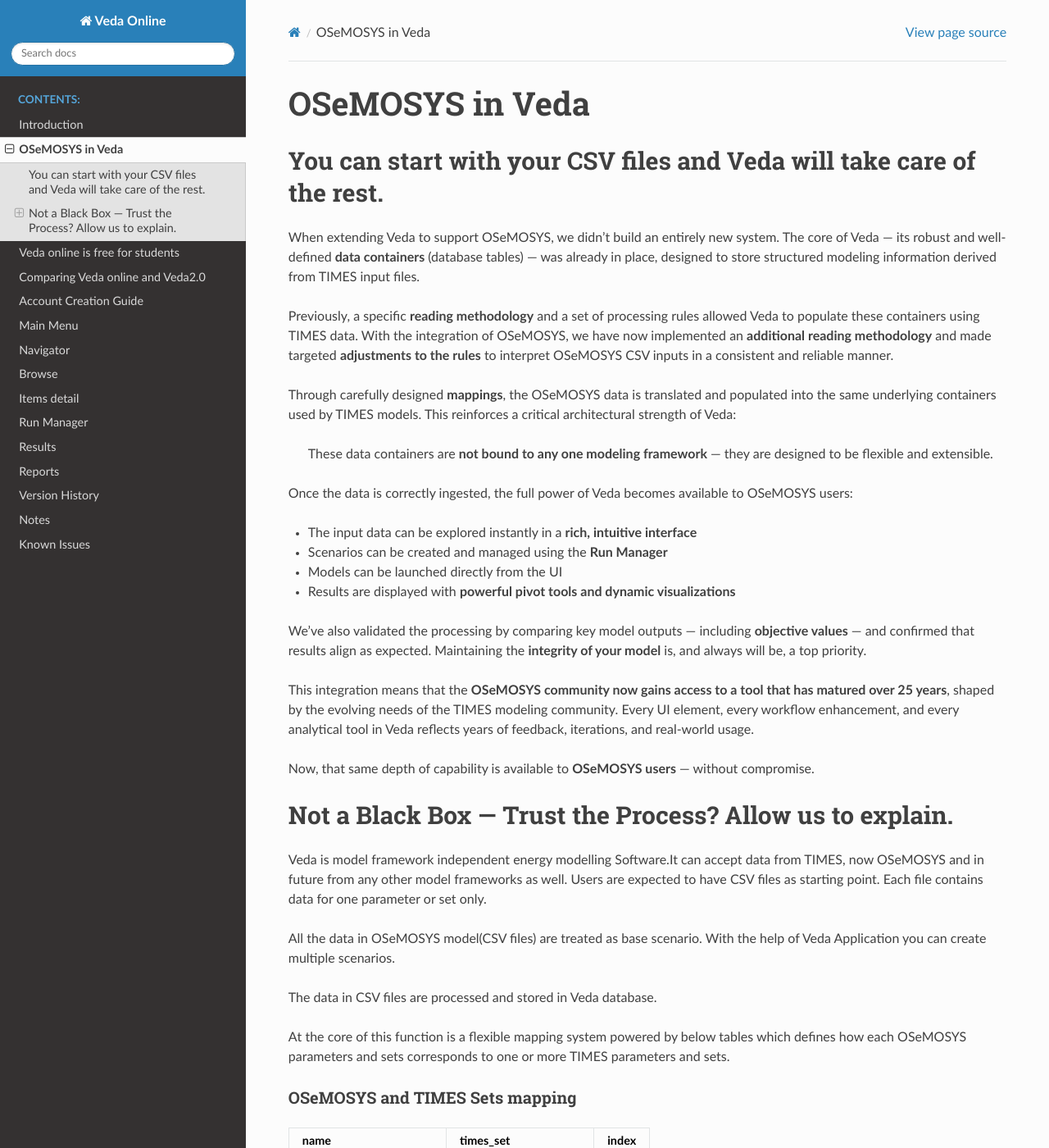
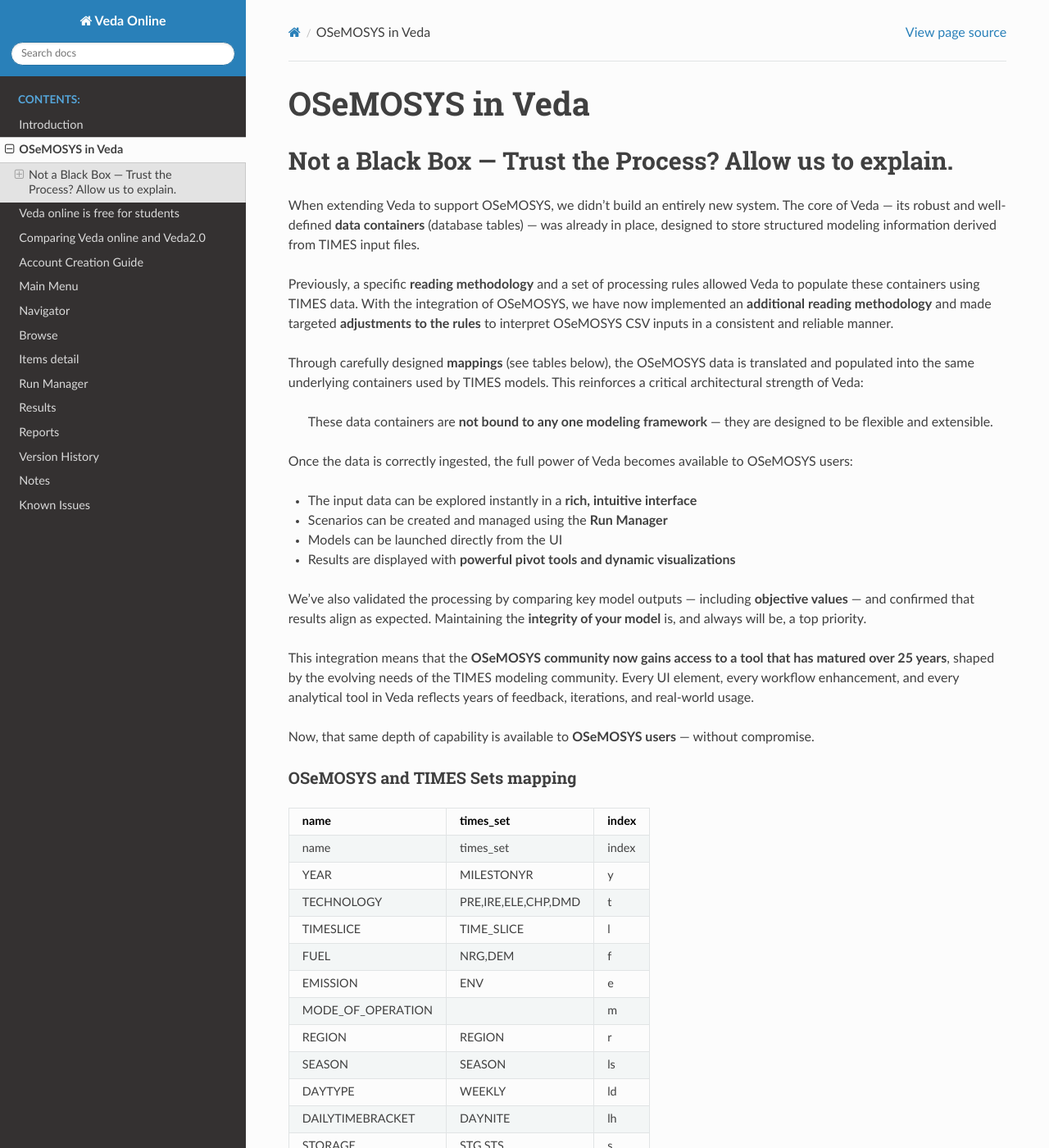
Before and after one commit to kanors-emr/VedaOnline-documentation, a Sphinx documentation site: the page built from source/pages/OSeMOSYS.rst, in a window 1280 px wide and 1400 px high. Shown: the whole window at 82% size. Built offline with Sphinx 7.4.7 and the Read the Docs theme 3.1.0, drawn with Linux system fonts in a browser that asks for light colours; some of the changed text lies outside the part shown.

Commit message:
Update OSeMOSYS.rst

```diff
--- a/source/pages/OSeMOSYS.rst
+++ b/source/pages/OSeMOSYS.rst
@@ -2,15 +2,15 @@
 OSeMOSYS in Veda
 #################
 
-You can start with your CSV files and Veda will take care of the rest.
-#################################################################################################################
+Not a Black Box — Trust the Process? Allow us to explain.
+##########################################################
 When extending Veda to support OSeMOSYS, we didn’t build an entirely new system.
 The core of Veda — its robust and well-defined **data containers** (database tables) — was already in place, designed to store structured modeling information derived from TIMES input files.
 
 Previously, a specific **reading methodology** and a set of processing rules allowed Veda to populate these containers using TIMES data.
 With the integration of OSeMOSYS, we have now implemented an **additional reading methodology** and made targeted **adjustments to the rules** to interpret OSeMOSYS CSV inputs in a consistent and reliable manner.
 
-Through carefully designed **mappings**, the OSeMOSYS data is translated and populated into the same underlying containers used by TIMES models.
+Through carefully designed **mappings** (see tables below), the OSeMOSYS data is translated and populated into the same underlying containers used by TIMES models.
 This reinforces a critical architectural strength of Veda:
 
     These data containers are **not bound to any one modeling framework** — they are designed to be flexible and extensible.
@@ -31,22 +31,6 @@ Every UI element, every workflow enhancement, and every analytical tool in Veda
 Now, that same depth of capability is available to **OSeMOSYS users** — without compromise.
 
 
-
-
-Not a Black Box — Trust the Process? Allow us to explain.
-#################################################################################################################
-
-Veda is model framework independent energy modelling Software.It can accept data from TIMES, now OSeMOSYS and in future from any other model frameworks as well.
-Users are expected to have CSV files as starting point. Each file contains data for one parameter or set only.
-
-All the data in OSeMOSYS model(CSV files) are treated as base scenario. With the help of Veda Application you can create multiple scenarios.
-
-The data in CSV files are processed and stored in Veda database.
-
-
-
-At the core of this function is a flexible mapping system powered by below tables which defines how each OSeMOSYS parameters and sets corresponds to one or more TIMES parameters and sets.
-
 OSeMOSYS and TIMES Sets mapping
 ------------------------------------------
 .. csv-table::
@@ -54,12 +38,12 @@ OSeMOSYS and TIMES Sets mapping
    :header: "name","times_set","index"
 
 
-
 OSeMOSYS and TIMES Parameters mapping
 ------------------------------------------
 .. csv-table::
    :file: parameter.csv
    :header: "name","times_parameter","indices","topology_in_out","process_set_name","commodity_set_name","category"
+
 
 Topology is defined using the following parameters
 ------------------------------------------------------------------------------------
```
Also changed, not shown: other parts of source/pages/OSeMOSYS.rst (+6 -1 lines).
